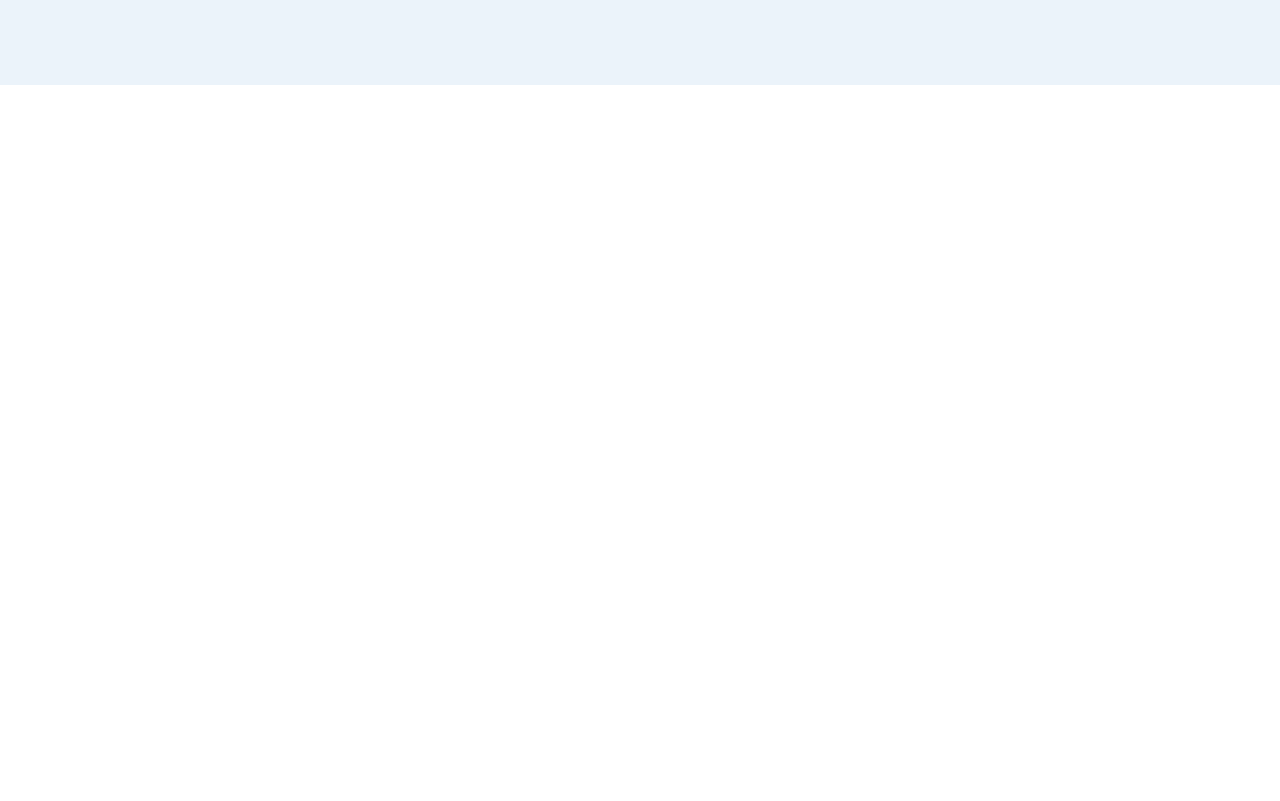
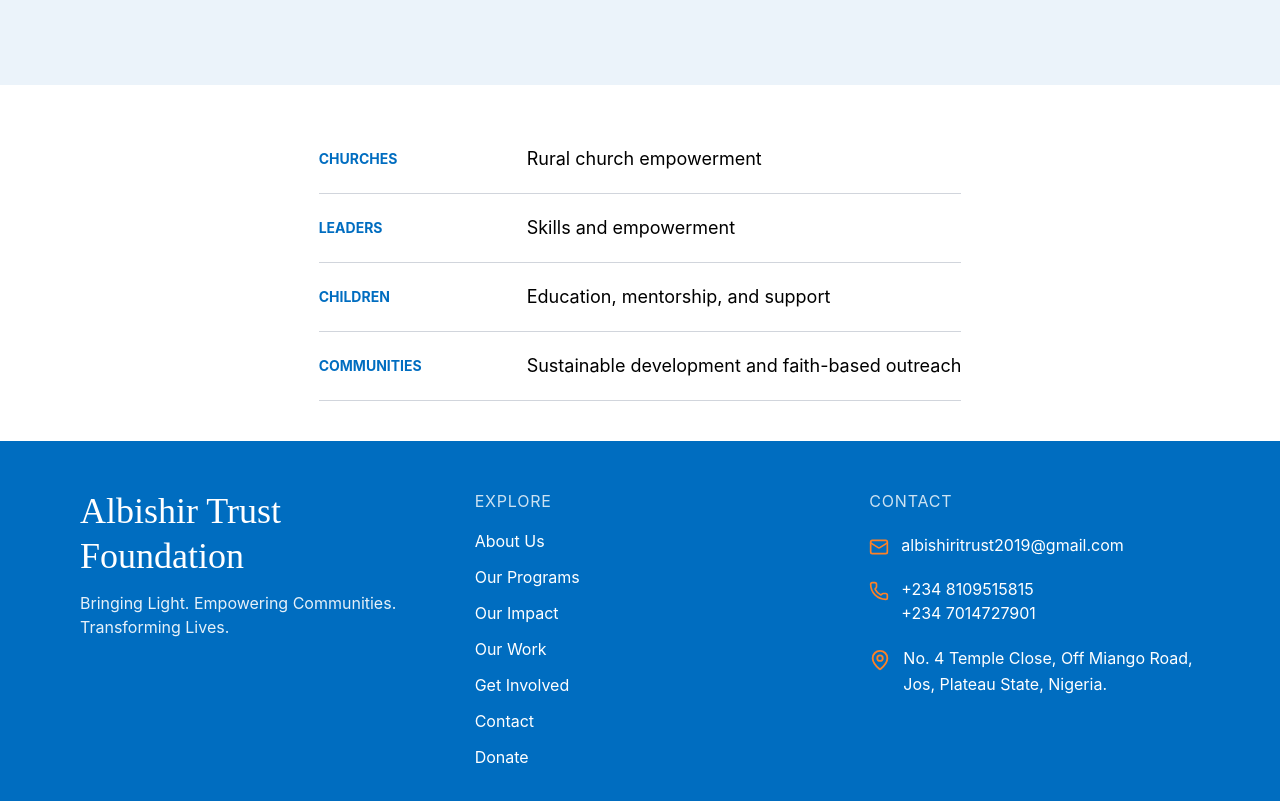
Before and after one commit to Donald2023-source/Albishir, a React (Vite) app: page / in a window 1280 px wide. Shown: the part 3140-3941 px from the top of the page. Before the commit the page ends 3225 px from the top, so only its background shows below. Built offline with nearby package versions, Linux system fonts and the light colour scheme.

Commit message:
feat: footer

```diff
--- a/src/pages/Home/Home.jsx
+++ b/src/pages/Home/Home.jsx
@@ -1,6 +1,8 @@
 import Hero from "../../components/Hero";
 import AboutSection from "./components/AboutSection";
+import Footer from "./components/Footer";
 import Mission from "./components/Mission";
+import Roles from "./components/Roles";
 import VisionSection from "./components/Vision";
 
 export default function Home() {
@@ -10,6 +12,8 @@
       <AboutSection />
       <VisionSection />
       <Mission />
+      <Roles />
+      <Footer />
     </div>
   );
 }
--- /dev/null
+++ b/src/pages/Home/components/Footer.jsx
@@ -0,0 +1,87 @@
+import { Mail, MapPin, Phone } from "lucide-react";
+
+export default function Footer() {
+  return (
+    <footer className="bg-primary px-6 py-12 sm:px-10 md:px-16 lg:px-20">
+      <div className="mx-auto grid max-w-7xl grid-cols-1 gap-10 sm:grid-cols-2 lg:grid-cols-3 lg:gap-16">
+
+        {/* Brand */}
+        <div className="flex flex-col items-center text-center sm:items-start sm:text-left">
+          <h4 className="font-header text-3xl leading-tight text-white sm:text-4xl lg:max-w-sm">
+            Albishir Trust Foundation
+          </h4>
+
+          <p className="mt-3 max-w-md text-white/90">
+            Bringing Light. Empowering Communities. Transforming Lives.
+          </p>
+        </div>
+
+        {/* Explore */}
+        <div className="flex flex-col items-center text-center sm:items-start sm:text-left">
+          <h4 className="tracking-wider text-white/80">
+            EXPLORE
+          </h4>
+
+          <ul className="mt-4 flex flex-col gap-3">
+            <li className="text-white">About Us</li>
+            <li className="text-white">Our Programs</li>
+            <li className="text-white">Our Impact</li>
+            <li className="text-white">Our Work</li>
+            <li className="text-white">Get Involved</li>
+            <li className="text-white">Contact</li>
+            <li className="text-white">Donate</li>
+          </ul>
+        </div>
+
+        {/* Contact */}
+        <div className="flex flex-col items-center sm:items-start">
+          <h4 className="tracking-wider text-white/80">
+            CONTACT
+          </h4>
+
+          <div className="mt-5 flex w-full items-center md:items-start max-w-md flex-col gap-5">
+
+            {/* Email */}
+            <div className="flex items-start gap-3 text-white">
+              <Mail
+                size={20}
+                className="mt-1 shrink-0 text-secondary"
+              />
+
+              <p className="break-all sm:break-normal">
+                albishiritrust2019@gmail.com
+              </p>
+            </div>
+
+            {/* Phone */}
+            <div className="flex items-start gap-3 text-white">
+              <Phone
+                size={20}
+                className="mt-1 shrink-0 text-secondary"
+              />
+
+              <div>
+                <p>+234 8109515815</p>
+                <p>+234 7014727901</p>
+              </div>
+            </div>
+
+            {/* Address */}
+            <div className="flex items-start gap-3 text-white">
+              <MapPin
+                size={22}
+                className="mt-1 shrink-0 text-secondary"
+              />
+
+              <p className="leading-relaxed">
+                No. 4 Temple Close, Off Miango Road, Jos, Plateau State,
+                Nigeria.
+              </p>
+            </div>
+
+          </div>
+        </div>
+      </div>
+    </footer>
+  );
+}
--- a/src/pages/Home/components/Mission.jsx
+++ b/src/pages/Home/components/Mission.jsx
@@ -99,7 +99,7 @@
         </div>
       </div>
 
-      <div className="md:p-20 p-7 w-full flex flex-col md:items-center gap-5 bg-primary/8">
+      <div className="md:p-20 px-4 py-10 w-full flex flex-col md:items-center gap-5 bg-primary/8">
         <h4 className="md:text-center font-semibold text-primary">
           OUR IMPACT
         </h4>
--- /dev/null
+++ b/src/pages/Home/components/Roles.jsx
@@ -0,0 +1,21 @@
+export default function Roles() {
+  const roles = [
+    { name: "CHURCHES", text: "Rural church empowerment" },
+    { name: "LEADERS", text: "Skills and empowerment" },
+    { name: "CHILDREN", text: "Education, mentorship, and support" },
+    {
+      name: "COMMUNITIES",
+      text: "Sustainable development and faith-based outreach",
+    },
+  ];
+  return (
+    <div className=" flex flex-col w-fit mx-auto my-10">
+      {roles?.map((item) => (
+        <div className="flex items-center md:gap-20 border-b md:py-5 py-8 border-gray-300">
+          <strong className="text-sm w-32 text-primary">{item?.name}</strong>
+          <p className="md:text-lg text-sm">{item?.text}</p>
+        </div>
+      ))}
+    </div>
+  );
+}
```
